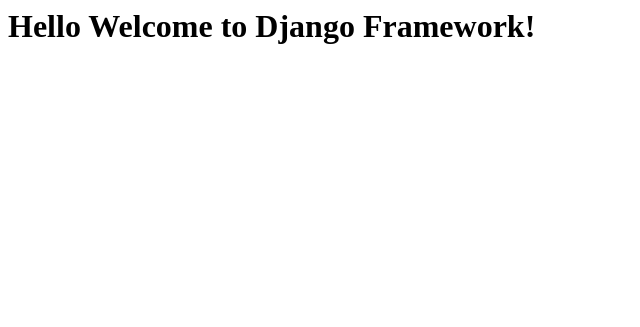
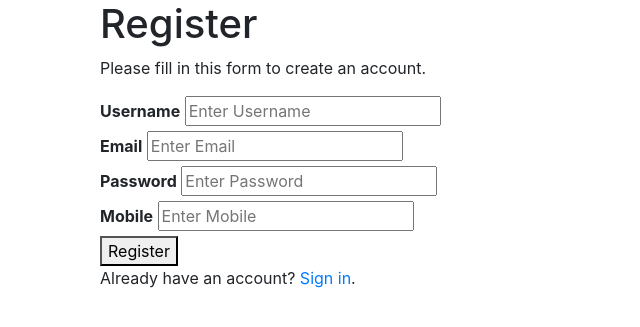
Before and after one commit to sanjeevareddy91/django-8am-2023, a Django app: page / in a window 1280 px wide. Shown: the top 327 px of the page, without its empty margins (0-640 px from the left). Run offline with Django 4.2, Linux system fonts and the light colour scheme; some libraries are stand-ins or nearby versions.

Commit message:
updated 18-01-2023 code

```diff
--- a/filmapp/admin.py
+++ b/filmapp/admin.py
@@ -1,6 +1,7 @@
 from django.contrib import admin
-from .models import Movies,People
+from .models import Movies,People,Register_User
 # Register your models here.
 
 admin.site.register(Movies)
 admin.site.register(People)
+admin.site.register(Register_User)
--- a/filmapp/templates/register.html
+++ b/filmapp/templates/register.html
@@ -1,21 +1,26 @@
+{% extends 'base.html' %}
+
+{% block content %}
 <form action="" method="POST">
     {% csrf_token %}
     <div class="container">
       <h1>Register</h1>
       <p>Please fill in this form to create an account.</p>
-      <hr>
+
+
+      <label for="username"><b>Username</b></label>
+      <input type="text" placeholder="Enter Username" name="username" id="username" required><br>
 
       <label for="email"><b>Email</b></label>
-      <input type="text" placeholder="Enter Email" name="email" id="email" required>
+      <input type="text" placeholder="Enter Email" name="email" id="email" required><br>
 
       <label for="psw"><b>Password</b></label>
-      <input type="password" placeholder="Enter Password" name="psw" id="psw" required>
+      <input type="password" placeholder="Enter Password" name="password" id="password" required><br>
 
-      <label for="psw-repeat"><b>Repeat Password</b></label>
-      <input type="password" placeholder="Repeat Password" name="psw-repeat" id="psw-repeat" required>
-      <hr>
+      <label for="mobile"><b>Mobile</b></label>
+      <input type="text" placeholder="Enter Mobile" name="mobile" id="mobile" required><br>
 
-      <p>By creating an account you agree to our <a href="#">Terms & Privacy</a>.</p>
+
       <button type="submit" class="registerbtn">Register</button>
     </div>
 
@@ -23,3 +28,4 @@
       <p>Already have an account? <a href="#">Sign in</a>.</p>
     </div>
   </form>
+{% endblock %}
--- a/filmapp/urls.py
+++ b/filmapp/urls.py
@@ -17,9 +17,9 @@
 from filmapp import views
 
 urlpatterns = [
-    path('',views.hello_world,name="hello"),
+    # path('',views.hello_world,name="hello"),
     path('base/',views.base_file,name="base_file"),
-    path('register/',views.register),
+    path('',views.register,name="register"),
     path('movie_add/',views.movie_add,name='movie_add'),
     path('movie_list/',views.movie_list,name="movie_list"),
     path('movie_data/<id>',views.movie_data,name="movie_data"),
--- a/filmapp/views.py
+++ b/filmapp/views.py
@@ -2,6 +2,7 @@
 from django.http import HttpResponse
 from .models import *
 from .forms import MovieModelForm,MovieForm,PeopleModelForm
+from django.contrib.auth.models import User
 # Create your views here.
 
 
@@ -18,10 +19,14 @@
     print(request)
     print(request.POST)
     if request.method == "POST":
-        print(request.POST['email'])
-        print(request.POST['psw'])
-        print(request.POST['psw-repeat'])
-
+        username = request.POST['username']
+        email = request.POST['email']
+        password = request.POST['password']
+        mobile = request.POST['mobile']
+        data = User(username=username,email=email,is_staff=True)
+        data.set_password(password)
+        data.save()
+        Register_User.objects.create(user_data=data,mobile=mobile)
     return render(request,'register.html')
 
 
@@ -112,21 +117,21 @@
             # actors_info = People.objects.get(id=request.POST['actors'])
             # producers_info = People.objects.get(id=request.POST['producer'])
             # directors_info = People.objects.get(id=request.POST['director'])
-
-            actors_info = People.objects.filter(id__in=request.POST['actors'])
-            producers_info = People.objects.filter(id__in=request.POST['producer'])
-            directors_info = People.objects.filter(id__in=request.POST['director'])
+            import pdb;pdb.set_trace()
+            actors_info = People.objects.filter(id__in=request.POST.getlist('actors'))
+            producers_info = People.objects.filter(id__in=request.POST.getlist('producer'))
+            directors_info = People.objects.filter(id__in=request.POST.getlist('director'))
             print(actors_info)
             print(producers_info)
             print(directors_info)
             data = form.save(commit=False)
             print(data)
             print(type(data))
-            # data.save()
-            data.actors.add(actors_info)
-            data.producer.add(producers_info)
-            data.director.add(directors_info)
-            # data.save()
+            data.save()
+            data.actors.add(*actors_info)
+            data.producer.add(*producers_info)
+            data.director.add(*directors_info)
+            data.save()
             return HttpResponse("Model Form Data saved!")
     return render(request,'movie_modelform.html',{'form':form})
 
```
Also changed, not shown: filmapp/models.py (+11 -0 lines), filmapp/migrations/0010_register_user.py (added), posters/veerasimhareddy.jfif (added).
